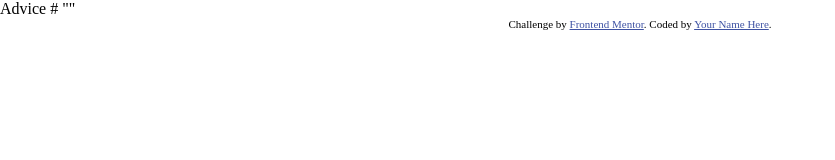
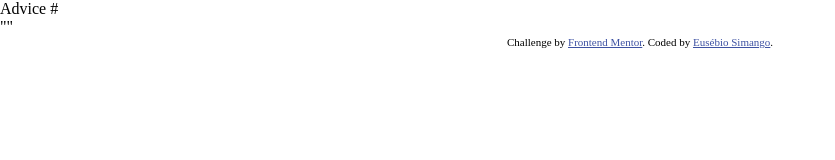
Before and after one commit to EusebioSimango/Advice-Generator, a plain HTML site: page index.html in a window 1280 px wide. Shown: the whole page, without its empty margins (0-835 px from the left). Drawn offline with Linux system fonts and the light colour scheme.

Commit message:
skeleton

```diff
--- a/index.html
+++ b/index.html
@@ -10,14 +10,18 @@
 
 </head>
 <body>
-
-  Advice #<!-- Advice ID goes here -->
-
-  "<!-- Advice text goes here -->"
+  <section class="advice">
+    <div class="advice-head">
+      Advice #<!-- Advice ID goes here -->
+    </div>
+    <div class="advice-message">
+      "<!-- Advice text goes here -->"
+    </div>
+  </section>
 
   <div class="attribution">
     Challenge by <a href="https://www.frontendmentor.io?ref=challenge" target="_blank">Frontend Mentor</a>.
-    Coded by <a href="#">Your Name Here</a>.
+    Coded by <a href="github.com/EusebioSimango" target="_blank">Eusébio Simango</a>.
   </div>
 </body>
 </html>
```
